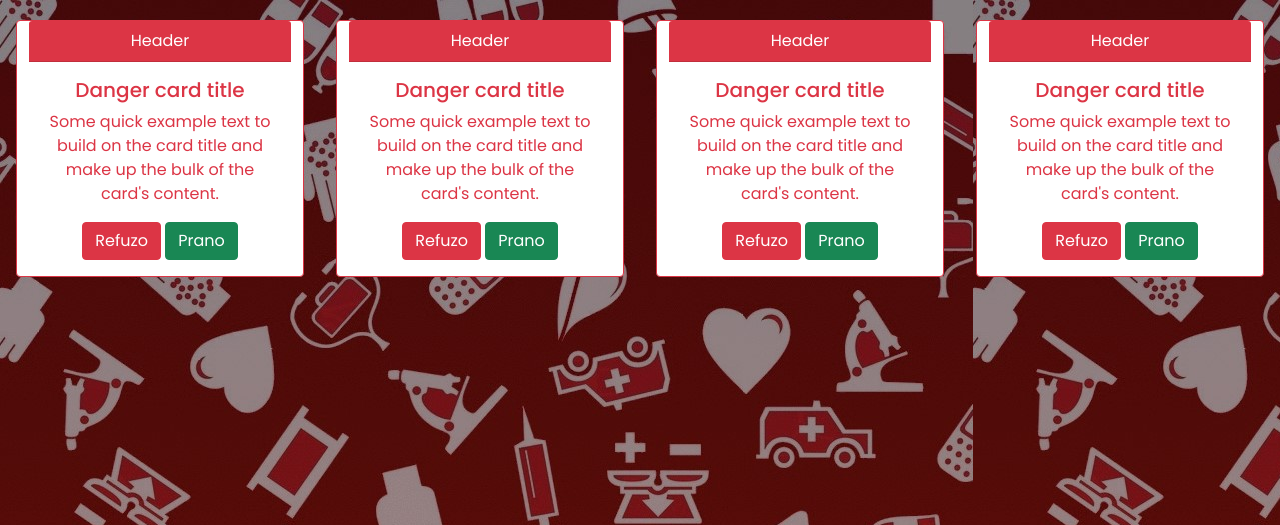
After one commit to ErmalCahanaj/Inxhinjeri-e-Web, a PHP site: page / in a window 1280 px wide. The commit adds this page. Shown: the top 525 px of the page. Run offline with PHP 8.4, Linux system fonts and the light colour scheme.

Commit message:
krijimi i index.html dhe home.css

```diff
--- /dev/null
+++ b/home.css
@@ -0,0 +1,29 @@
+@import url('https://fonts.googleapis.com/css2?family=Poppins:wght@200;300;400;500;600;700&display=swap');
+
+* {
+    margin: 0;
+    padding: 0;
+    box-sizing: border-box;
+    font-family: 'Poppins', sans-serif;
+}
+
+body {
+    background-image: url("img/background.jpg");
+}
+
+::selection {
+    background: rgba(188, 26, 26, 0.3);
+}
+
+.container-fluid {
+    margin-top: 20px;
+}
+
+.card-header {
+    color: white;
+}
+
+.card-kerkesa {
+    margin-left: auto;
+    margin-right: auto;
+}
--- /dev/null
+++ b/index.html
@@ -0,0 +1,94 @@
+<!DOCTYPE html>
+<html lang="en">
+  <head>
+    <meta charset="UTF-8" />
+    <meta http-equiv="X-UA-Compatible" content="IE=edge" />
+    <meta name="viewport" content="width=device-width, initial-scale=1.0" />
+    <link
+      href="https://cdn.jsdelivr.net/npm/bootstrap@5.1.3/dist/css/bootstrap.min.css"
+      rel="stylesheet"
+      integrity="sha384-1BmE4kWBq78iYhFldvKuhfTAU6auU8tT94WrHftjDbrCEXSU1oBoqyl2QvZ6jIW3"
+      crossorigin="anonymous"
+    />
+    <link rel="stylesheet" href="home.css" />
+    <title>Ballina</title>
+  </head>
+
+  <body>
+    <div class="container-fluid">
+      <div class="row">
+        <div
+          class="card card-kerkesa text-center border-danger mb-2"
+          style="max-width: 18rem"
+        >
+          <div class="card-header bg-danger">Header</div>
+          <div class="card-body text-danger">
+            <h5 class="card-title">Danger card title</h5>
+            <p class="card-text">
+              Some quick example text to build on the card title and make up the
+              bulk of the card's content.
+            </p>
+            <div class="butonat">
+              <a href="#" class="btn btn-danger">Refuzo</a>
+              <a href="#" class="btn btn-success">Prano</a>
+            </div>
+          </div>
+        </div>
+
+        <div
+          class="card card-kerkesa text-center border-danger mb-2"
+          style="max-width: 18rem"
+        >
+          <div class="card-header bg-danger">Header</div>
+          <div class="card-body text-danger">
+            <h5 class="card-title">Danger card title</h5>
+            <p class="card-text">
+              Some quick example text to build on the card title and make up the
+              bulk of the card's content.
+            </p>
+            <div class="butonat">
+              <a href="#" class="btn btn-danger">Refuzo</a>
+              <a href="#" class="btn btn-success">Prano</a>
+            </div>
+          </div>
+        </div>
+
+        <div
+          class="card card-kerkesa text-center border-danger mb-2"
+          style="max-width: 18rem"
+        >
+          <div class="card-header bg-danger">Header</div>
+          <div class="card-body text-danger">
+            <h5 class="card-title">Danger card title</h5>
+            <p class="card-text">
+              Some quick example text to build on the card title and make up the
+              bulk of the card's content.
+            </p>
+            <div class="butonat">
+              <a href="#" class="btn btn-danger">Refuzo</a>
+              <a href="#" class="btn btn-success">Prano</a>
+            </div>
+          </div>
+        </div>
+
+        <div
+          class="card card-kerkesa text-center border-danger mb-2"
+          style="max-width: 18rem"
+        >
+          <div class="card-header bg-danger">Header</div>
+          <div class="card-body text-danger">
+            <h5 class="card-title">Danger card title</h5>
+            <p class="card-text">
+              Some quick example text to build on the card title and make up the
+              bulk of the card's content.
+            </p>
+            <div class="butonat">
+              <a href="#" class="btn btn-danger">Refuzo</a>
+              <a href="#" class="btn btn-success">Prano</a>
+            </div>
+          </div>
+        </div>
+      </div>
+    </div>
+  </body>
+</html>
```
Also changed, not shown: qtgj.html (line endings or trailing spaces), style.css (line endings or trailing spaces).
